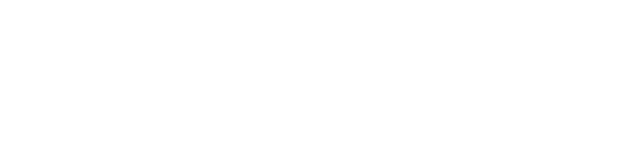
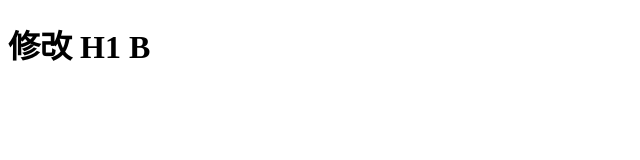
Before and after one commit to hungcurry/git-team1208-5, a plain HTML site: page index.html in a window 1280 px wide. Shown: the whole page, without its empty margins (0-640 px from the left). Drawn offline with Linux system fonts and the light colour scheme.

Commit message:
修改 H1 B

```diff
--- a/index.html
+++ b/index.html
@@ -6,5 +6,6 @@
     <title>修改 Title B</title>
 </head>
 <body>
+  <h1>修改 H1 B</h1>
 </body>
 </html>
```
